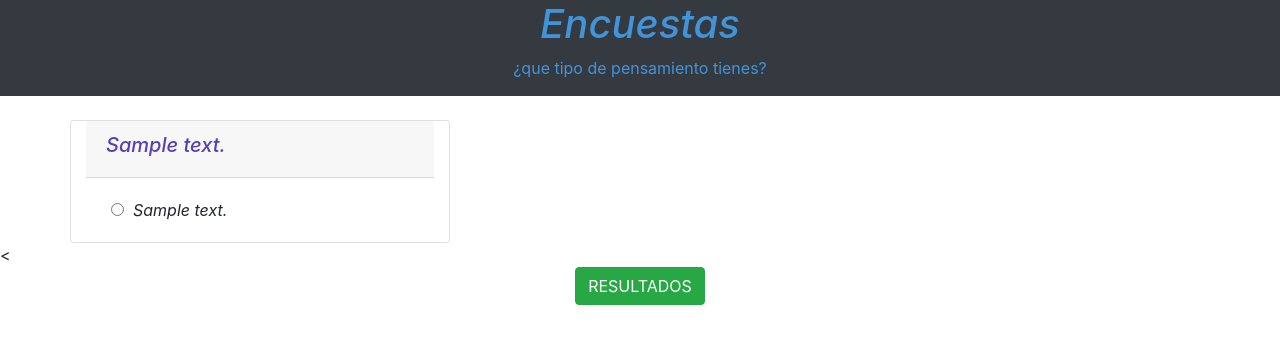
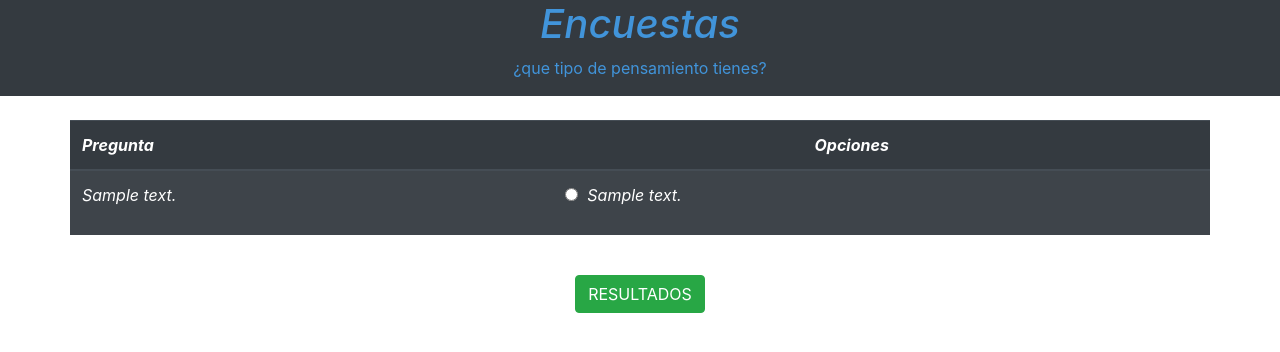
Before and after one commit to Tinaosorio/Encuestas, a Django app: template aplicacion/templates/preguntas/preguntas.html in a window 1280 px wide; the page is wider, and only the part inside the window is pictured. Shown: the top 352 px of that part. Run offline with Django 3.2, Linux system fonts and the light colour scheme; the template is opened without the code that fills it: values that come from a table or form of the project are taken from there, others are empty; tables that the repository leaves empty hold one stand-in row (values such as "Sample post"); some libraries are stand-ins or nearby versions.

Commit message:
Cambio en el estilo de la pagina de preguntas

```diff
--- a/aplicacion/templates/preguntas/preguntas.html
+++ b/aplicacion/templates/preguntas/preguntas.html
@@ -14,7 +14,7 @@
 
 </head >
 
-<body class="todo" style="overflow-x: hidden" >
+<body class="todo" >
 
 	<div class="row mx-md-n5" style="color: #4194DA ">
 				<div class="col-md-4 bg-dark">
@@ -42,34 +42,37 @@
 		<form action="" method="post" accept-charset="utf-8 " >
 			<div class="container " style="font-style: italic" >
 			<div class="row">
+				<table class="table table-dark table-hover table-striped">
+					  <thead class="thead-ligh">
+						<tr>
+						  <th scope="col">Pregunta</th>
+						  <th scope="col" class="text-center">Opciones</th>
+						</tr>
+					  </thead>
+					<tbody>
+					{% for pregunta in preguntas %}
+						<tr class="row1">
+							<td class="field-texto">{{pregunta.texto}}</td>
+							<td class="field-opciones">
+								<ul>
+									{% for opcion in pregunta.opcion_set.all %}
 
-					{% for pregunta in preguntas %}
-					<div class="col-md-4 card ">
-						<div class="card-header">
-							<div class="font-style: italic" style="color: #573fb5 ">
-								<h5 class="preguntas ">{{ pregunta.texto }}</h5>
-							</div>
-						</div>
-						<div class="card-body">
-							<fieldset id="group2">
-							{% for opcion in pregunta.opcion_set.all %}
-								<div class="row">
 											<div class="form-check">
 											  <input  type="radio" name="{{pregunta.id}}" id="{{pregunta.id}}" value="{{opcion.tipo}}" required>
 											  <label class="form-check-label" for="exampleRadios1"></label>
 												{{ opcion.texto }}
 											  </label>
 											</div>
-								</div>
 									{% endfor %}
-							</fieldset>
-						</div>
-
-					</div>
+								</ul>
+							</td>
+						</tr>
 					{% endfor %}
+					</tbody>
+				</table>
 			</div>
 		</div>
-		<<br>
+		<br>
 		<div class="row">
 				<div class="col-md-4">
 
```
Lines whose indentation alone changed are shown as unchanged.
